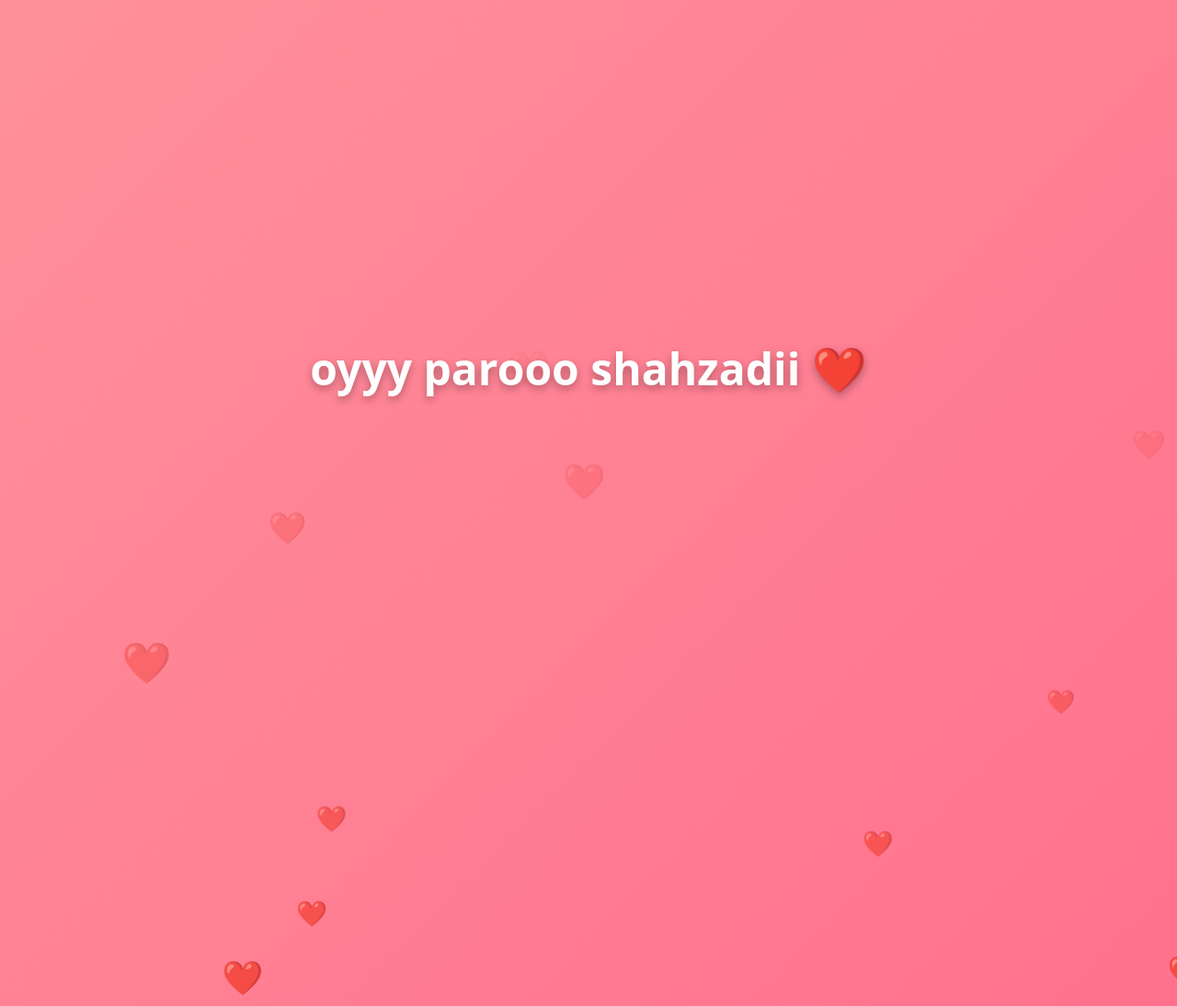
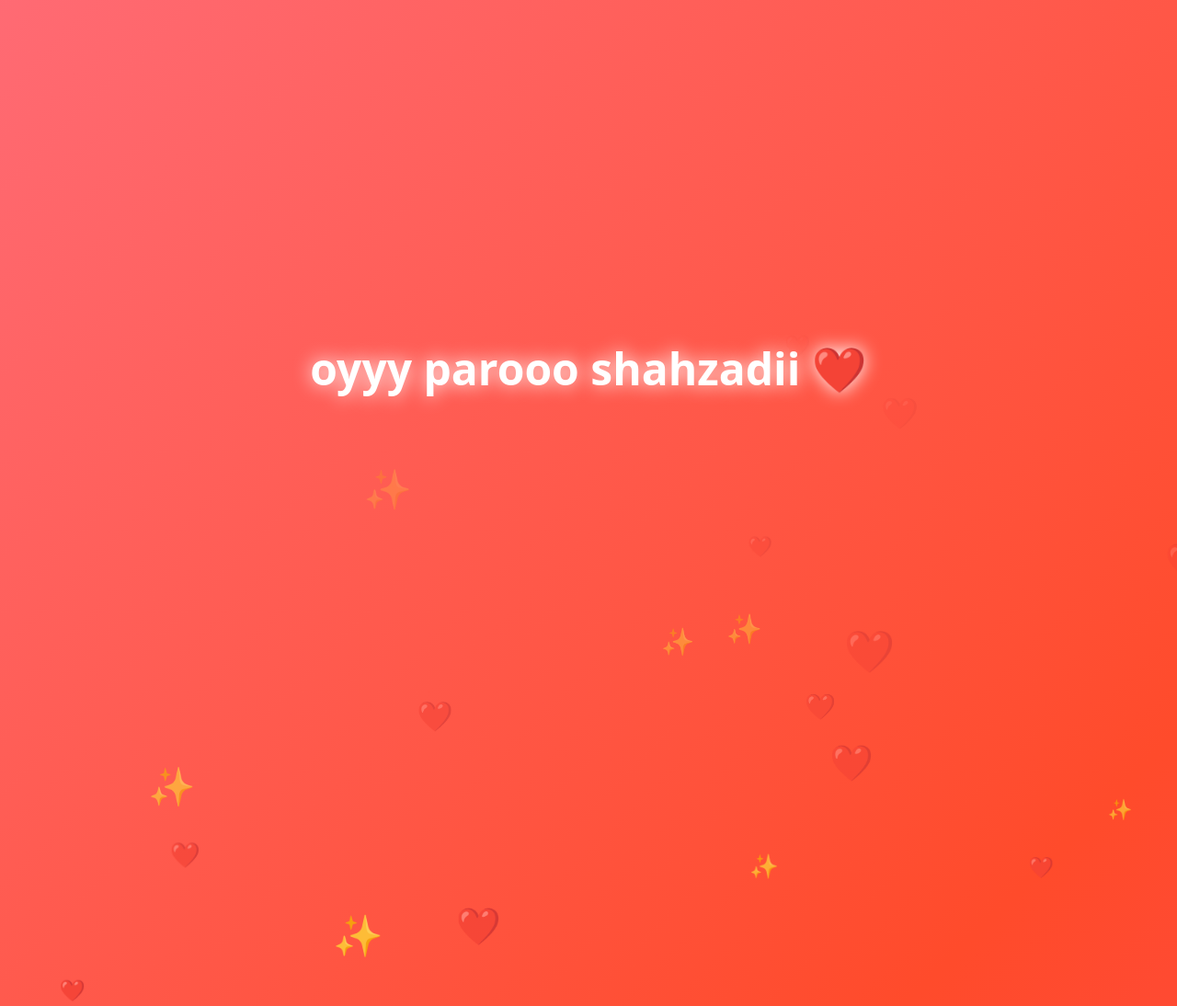
Before and after one commit to mohsinraja733-hash/Message-for-paroo-, a plain HTML site: page index.html in a window 1280 px wide. Shown: the top 1094 px of the page at 92% size. Drawn offline with Linux system fonts and the light colour scheme.

Commit message:
Add files via upload

```diff
--- a/index.html
+++ b/index.html
@@ -3,85 +3,134 @@
 <head>
 <meta charset="UTF-8">
 <meta name="viewport" content="width=device-width, initial-scale=1.0">
-<title>Message</title>
+<title>For You ❤️</title>
 
 <style>
-    body {
-        margin: 0;
-        height: 100vh;
-        overflow: hidden;
-        display: flex;
-        justify-content: center;
-        align-items: center;
-        text-align: center;
-        font-family: system-ui, sans-serif;
-        background: linear-gradient(-45deg, #ff4d6d, #ff758f, #ff9a9e, #fad0c4);
-        background-size: 400% 400%;
-        animation: gradient 8s ease infinite;
+body{
+    margin:0;
+    height:100vh;
+    overflow:hidden;
+    display:flex;
+    justify-content:center;
+    align-items:center;
+    text-align:center;
+    font-family:system-ui,sans-serif;
+    background:linear-gradient(-45deg,#ff416c,#ff4b2b,#ff758c,#ffb347);
+    background-size:400% 400%;
+    animation:bg 8s ease infinite;
+}
+@keyframes bg{
+    0%{background-position:0% 50%}
+    50%{background-position:100% 50%}
+    100%{background-position:0% 50%}
 }
 
-    @keyframes gradient {
-        0% {background-position: 0% 50%;}
-        50% {background-position: 100% 50%;}
-        100% {background-position: 0% 50%;}
+h1{
+    color:white;
+    font-size:clamp(28px,8vw,48px);
+    text-shadow:0 0 20px #fff;
+    z-index:5;
 }
 
-    h1 {
-        font-size: clamp(28px, 8vw, 48px);
-        color: white;
-        z-index: 10;
-        text-shadow: 0 4px 10px rgba(0,0,0,0.3);
+#secret{
+    display:none;
+    font-size:32px;
+    margin-top:15px;
+    animation:fadeIn 1s forwards;
 }
 
-    .heart {
-        position: absolute;
-        font-size: 24px;
-        animation: float 6s linear infinite;
-        opacity: 0.8;
+@keyframes fadeIn{
+    from{opacity:0;transform:scale(0.8)}
+    to{opacity:1;transform:scale(1)}
 }
 
-    @keyframes float {
-        from {
-            transform: translateY(100vh) scale(1);
-            opacity: 1;
+.float,.confetti,.firework{
+    position:absolute;
+    pointer-events:none;
 }
-        to {
-            transform: translateY(-10vh) scale(1.5);
-            opacity: 0;
+
+@keyframes floatUp{
+    from{transform:translateY(100vh);opacity:1}
+    to{transform:translateY(-10vh);opacity:0}
 }
+
+@keyframes pop{
+    from{transform:scale(0);opacity:1}
+    to{transform:scale(3);opacity:0}
 }
 </style>
 </head>
 
 <body>
 
-<h1>oyyy parooo shahzadii ❤️</h1>
+<div>
+    <h1 id="typing"></h1>
+    <div id="secret">Thank you ❤️</div>
+</div>
 
-<audio id="tapSound">
-    <source src="https://www.soundjay.com/buttons/sounds/button-3.mp3" type="audio/mpeg">
+<audio id="bgm" loop>
+ <source src="https://www.soundhelix.com/examples/mp3/SoundHelix-Song-1.mp3" type="audio/mpeg">
 </audio>
 
 <script>
-    function createHeart() {
-        const heart = document.createElement("div");
-        heart.className = "heart";
-        heart.innerHTML = "❤️";
-        heart.style.left = Math.random() * 100 + "vw";
-        heart.style.fontSize = (20 + Math.random() * 20) + "px";
-        heart.style.animationDuration = (4 + Math.random() * 3) + "s";
-        document.body.appendChild(heart);
+/* NAME TYPING EFFECT */
+const text="oyyy parooo shahzadii ❤️";
+let i=0;
+function type(){
+    if(i<text.length){
+        document.getElementById("typing").textContent+=text.charAt(i);
+        i++;
+        setTimeout(type,120);
+    }
+}
+type();
 
-        setTimeout(() => heart.remove(), 6000);
+/* FLOATING HEARTS + SPARKLES */
+function floatEmoji(e){
+    const el=document.createElement("div");
+    el.className="float";
+    el.textContent=e;
+    el.style.left=Math.random()*100+"vw";
+    el.style.fontSize=20+Math.random()*25+"px";
+    el.style.animation=`floatUp ${4+Math.random()*3}s linear`;
+    document.body.appendChild(el);
+    setTimeout(()=>el.remove(),7000);
+}
+setInterval(()=>floatEmoji("❤️"),350);
+setInterval(()=>floatEmoji("✨"),600);
+
+/* TAP INTERACTION */
+let started=false;
+document.body.addEventListener("click",(e)=>{
+    if(!started){
+        document.getElementById("bgm").play();
+        started=true;
+        setTimeout(()=>document.getElementById("secret").style.display="block",2000);
     }
 
-    setInterval(createHeart, 400);
+    if(navigator.vibrate) navigator.vibrate(120);
 
-    document.body.addEventListener("click", () => {
-        document.getElementById("tapSound").play();
+    /* CONFETTI */
+    for(let j=0;j<15;j++){
+        const c=document.createElement("div");
+        c.className="confetti";
+        c.textContent="🎉";
+        c.style.left=e.clientX+"px";
+        c.style.top=e.clientY+"px";
+        c.style.animation=`pop 1s ease-out`;
+        document.body.appendChild(c);
+        setTimeout(()=>c.remove(),1000);
+    }
 
-        if (navigator.vibrate) {
-            navigator.vibrate(100);
-        }
+    /* FIREWORK */
+    const f=document.createElement("div");
+    f.className="firework";
+    f.textContent="🎆";
+    f.style.left=e.clientX+"px";
+    f.style.top=e.clientY+"px";
+    f.style.animation=`pop 1.5s ease-out`;
+    document.body.appendChild(f);
+    setTimeout(()=>f.remove(),1500);
 });
 </script>
 
```
Lines whose indentation alone changed are shown as unchanged.
